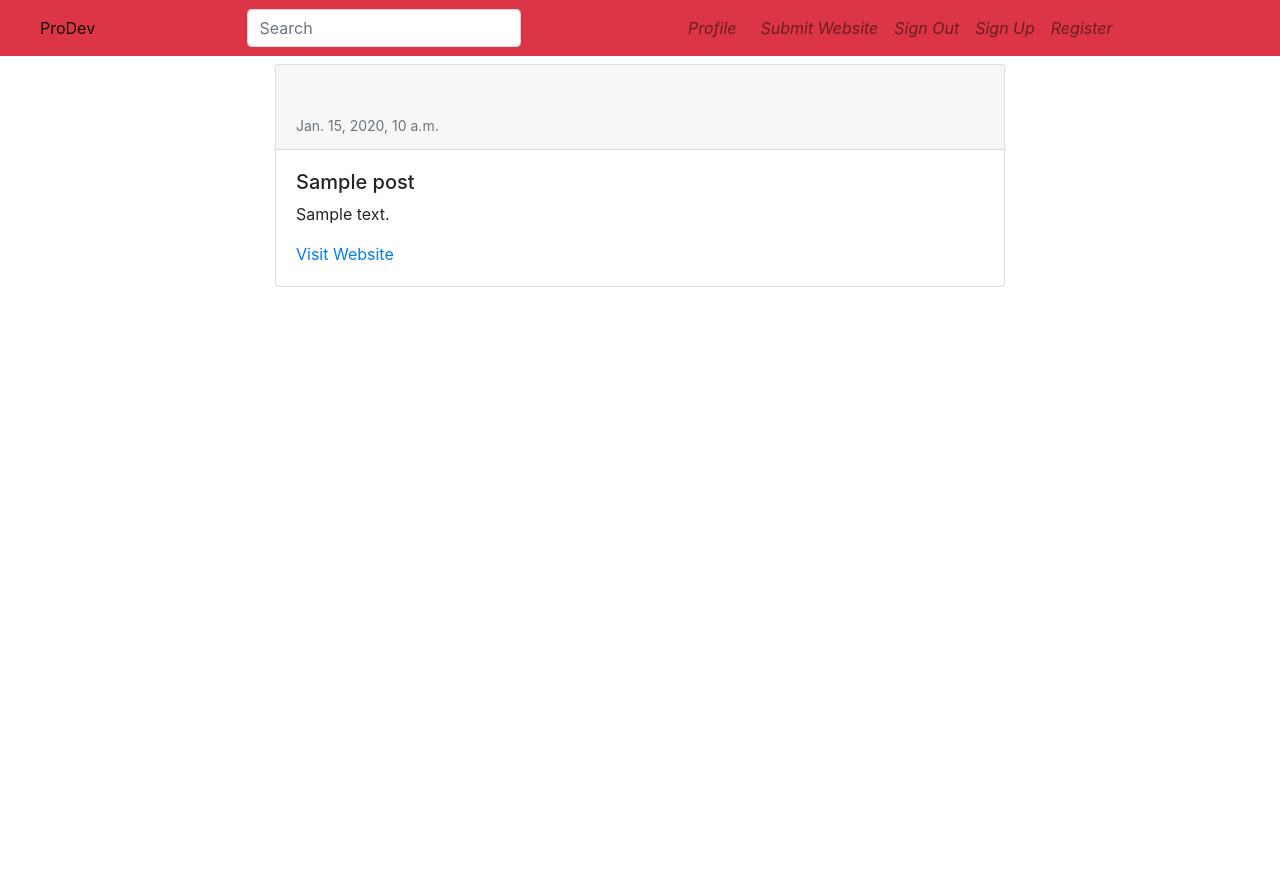
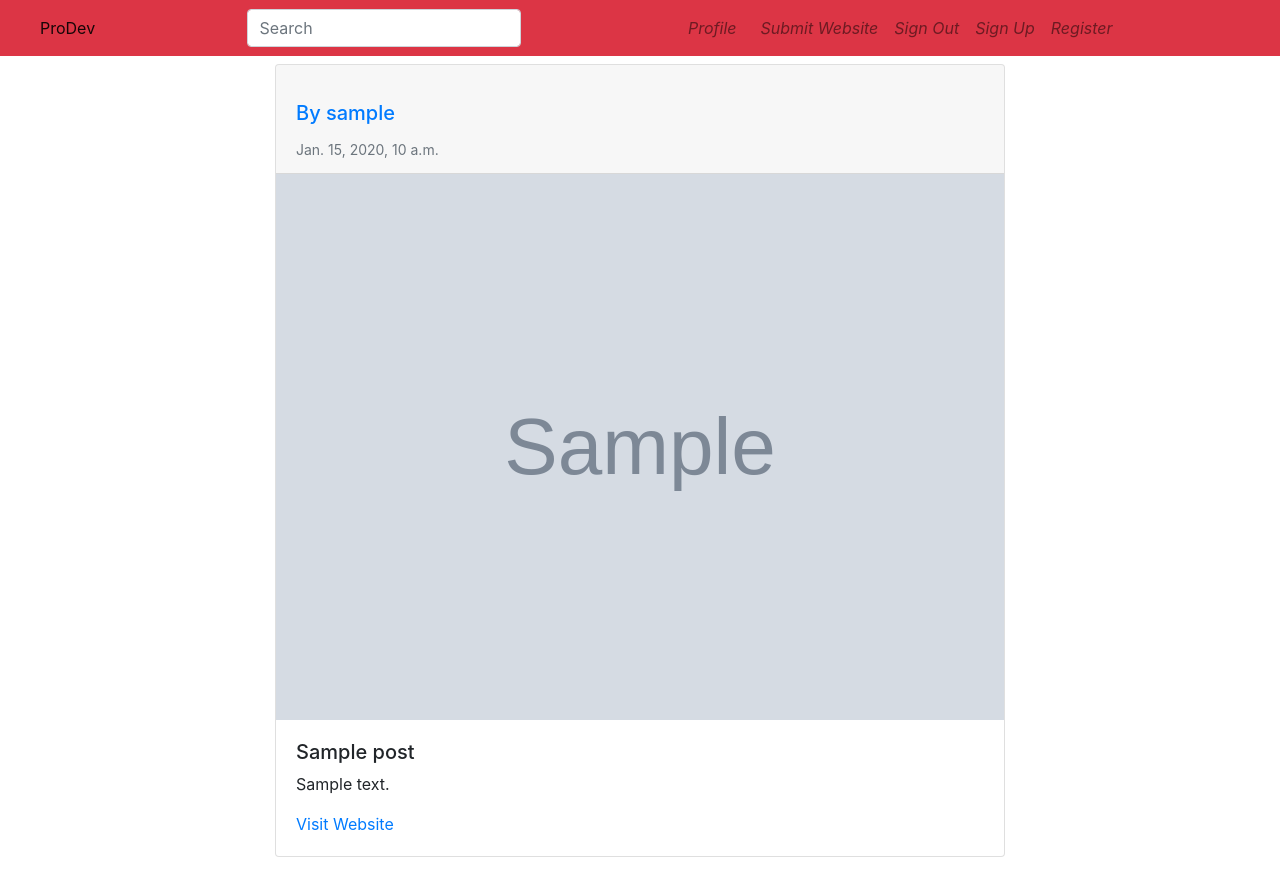
Before and after one commit to Sundaybrian/prodev, a Django app: page / in a window 1280 px wide. Before the commit the page ends 287 px from the top, so only its background shows below. Run offline with Django 3.2, Linux system fonts and the light colour scheme; tables that the repository leaves empty hold one stand-in row (values such as "Sample post"); grey boxes marked "Sample" are stand-in pictures; some libraries are stand-ins or nearby versions.

Commit message:
modified the home template to now use the posts from the db

```diff
--- a/awards/templates/awards/home.html
+++ b/awards/templates/awards/home.html
@@ -12,15 +12,16 @@
           <div class="post-header">
              <div class="post-data">
                 <h5 class="card-title">
-                    <a href="">{{site.dev}}</a>
+                    <a href="#">By {{site.author.username}}</a>
                   </h5>
                   <small class="text-muted">{{site.date_posted}}</small>
              </div>
           </div>
         </div>
+        <img src="{{site.image.url}}"  class="img-card-top" alt="">
         <div class="card-body">
             <h5>{{site.title}}</h5>
-            <p>{{site.description}}</p>
+            <p class="card-text">{{site.description}}</p>
             <a href="{{site.link}}" target="_blank">Visit Website</a>
         </div>
 
```
